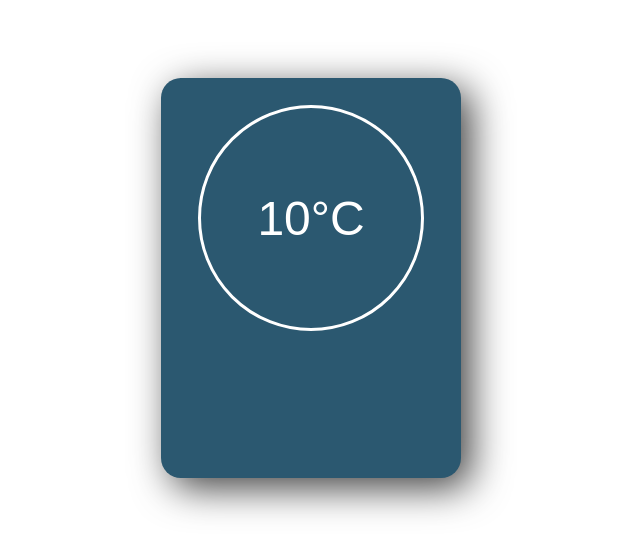
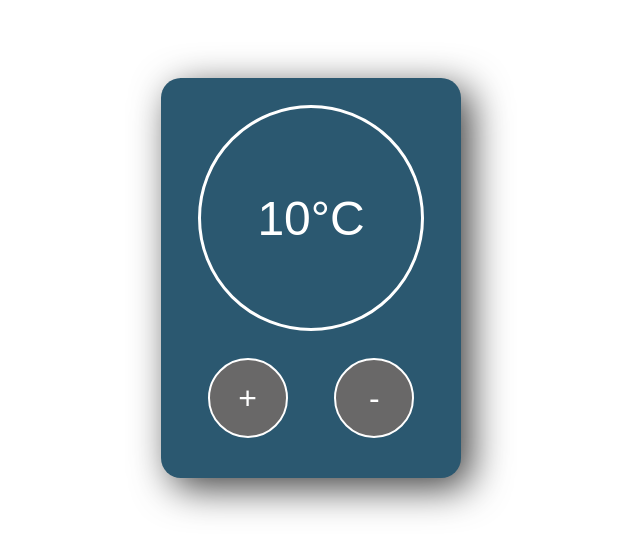
Before and after one commit to Williumwashere/Temp-Ctrl, a React (Create React App) app in the folder temp-control/: page / in a window 1280 px wide. Shown: the part 130-684 px from the top of the page, without its empty margins (329-969 px from the left). Built offline with nearby package versions, Linux system fonts and the light colour scheme.

Commit message:
Update App.tsx

```diff
--- a/temp-control/src/App.tsx
+++ b/temp-control/src/App.tsx
@@ -1,10 +1,16 @@
-import React from "react";
+import React, { useState } from "react";
 
 const App = () => {
+  const [temperature, setTemperature] = useState(10);
+
   return (
     <div className="app-container">
       <div className="temperature-display-container">
-        <div className="temperature-display">10°C</div>
+        <div className="temperature-display">{temperature}°C</div>
+      </div>
+      <div className="button-container">
+        <button>+</button>
+        <button>-</button>
       </div>
     </div>
   );
```
